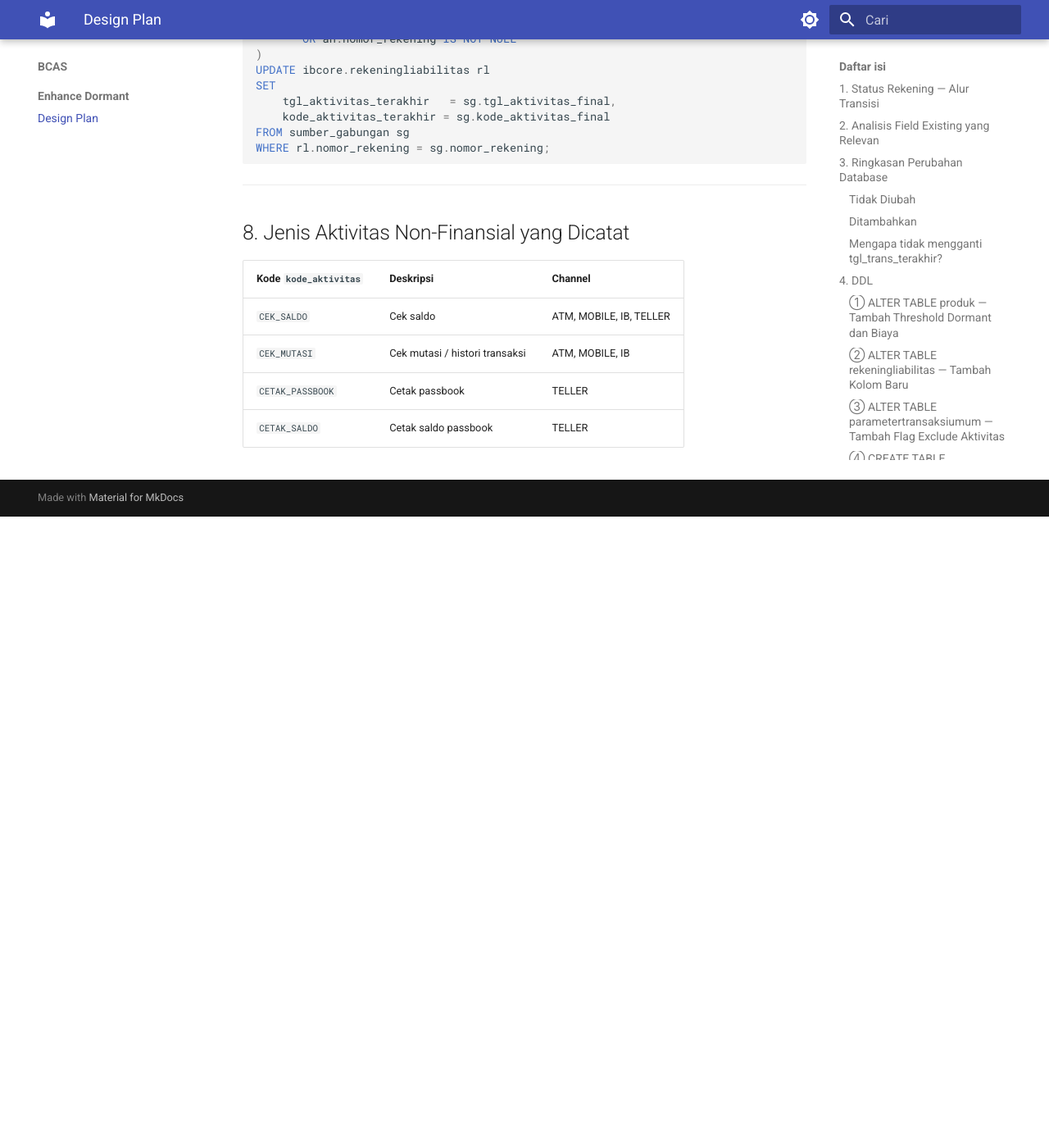
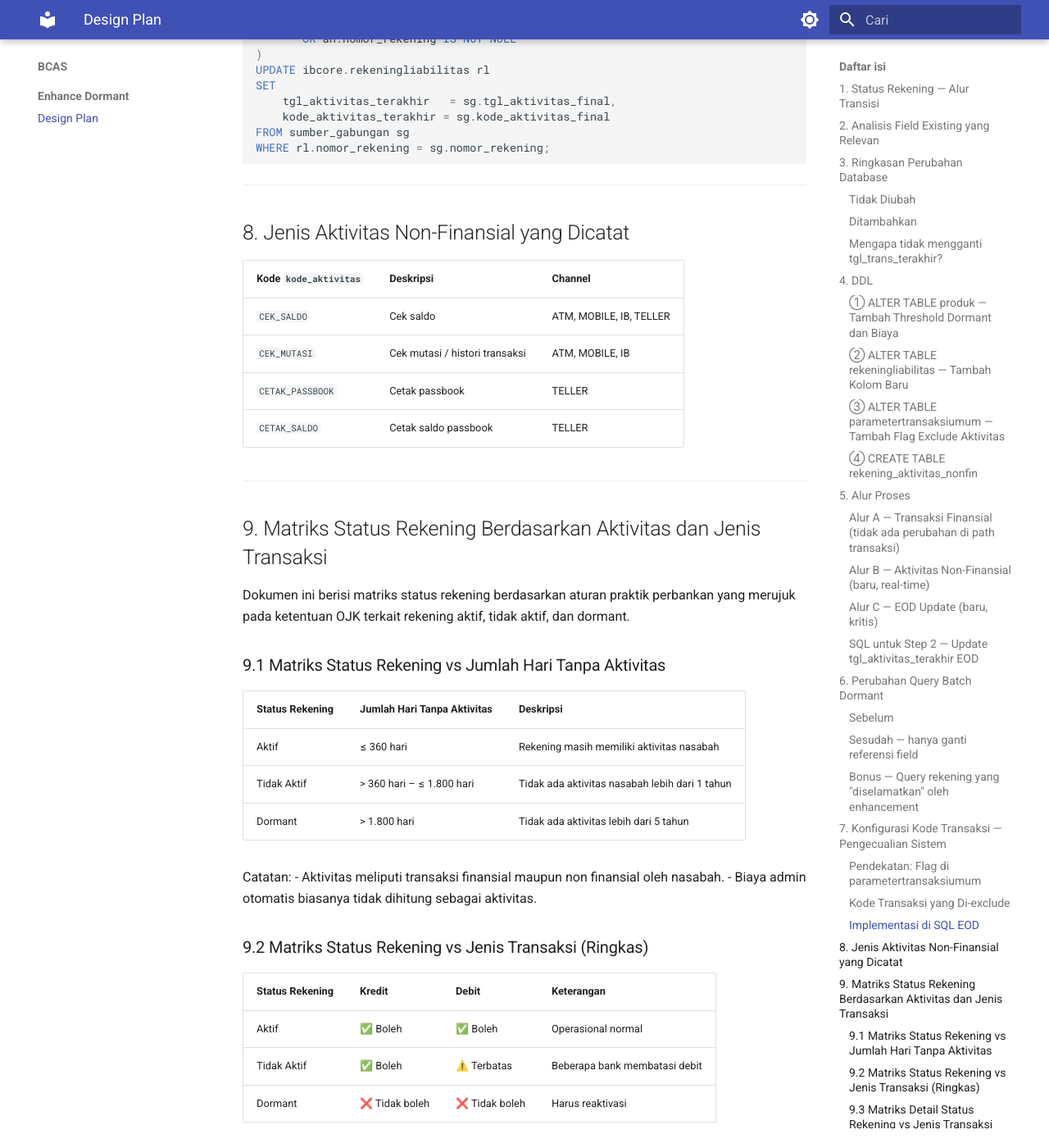
Before and after one commit to wisnu/ibank-docs, an MkDocs documentation site: the page built from docs/bcas/enhance_dormant/Design Plan.md, in a window 1280 px wide and 1400 px high, scrolled down 11481 px. Shown: the whole window at 82% size. Built offline with MkDocs 1.6.1 and Material for MkDocs 9.7.7, drawn with Linux system fonts in a browser that asks for light colours; before the commit the page ends 12111 px from its top, so only the background shows below that; some of the changed text lies outside the part shown.

Commit message:
docs: Add detailed matrices for account status based on inactivity and transaction types.

```diff
--- a/docs/bcas/enhance_dormant/Design Plan.md
+++ b/docs/bcas/enhance_dormant/Design Plan.md
@@ -455,3 +455,58 @@ WHERE rl.nomor_rekening = sg.nomor_rekening;
 | `CEK_MUTASI` | Cek mutasi / histori transaksi | ATM, MOBILE, IB |
 | `CETAK_PASSBOOK` | Cetak passbook | TELLER |
 | `CETAK_SALDO` | Cetak saldo passbook | TELLER |
+
+---
+
+## 9. Matriks Status Rekening Berdasarkan Aktivitas dan Jenis Transaksi
+
+Dokumen ini berisi matriks status rekening berdasarkan aturan praktik perbankan yang merujuk pada ketentuan OJK terkait rekening aktif, tidak aktif, dan dormant.
+
+### 9.1 Matriks Status Rekening vs Jumlah Hari Tanpa Aktivitas
+
+| Status Rekening | Jumlah Hari Tanpa Aktivitas | Deskripsi |
+|---|---|---|
+| Aktif | ≤ 360 hari | Rekening masih memiliki aktivitas nasabah |
+| Tidak Aktif | > 360 hari – ≤ 1.800 hari | Tidak ada aktivitas nasabah lebih dari 1 tahun |
+| Dormant | > 1.800 hari | Tidak ada aktivitas lebih dari 5 tahun |
+
+Catatan:
+- Aktivitas meliputi transaksi finansial maupun non finansial oleh nasabah.
+- Biaya admin otomatis biasanya tidak dihitung sebagai aktivitas.
+
+### 9.2 Matriks Status Rekening vs Jenis Transaksi (Ringkas)
+
+| Status Rekening | Kredit | Debit | Keterangan |
+|---|---|---|---|
+| Aktif | ✅ Boleh | ✅ Boleh | Operasional normal |
+| Tidak Aktif | ✅ Boleh | ⚠️ Terbatas | Beberapa bank membatasi debit |
+| Dormant | ❌ Tidak boleh | ❌ Tidak boleh | Harus reaktivasi |
+
+### 9.3 Matriks Detail Status Rekening vs Jenis Transaksi
+
+| Jenis Transaksi | Aktif | Tidak Aktif | Dormant | Keterangan |
+|---|---|---|---|---|
+| Setor Tunai (Teller) | ✅ | ✅ | ❌ | Biasanya boleh untuk reaktivasi |
+| Tarik Tunai (Teller) | ✅ | ❌ | ❌ | Harus aktivasi dulu |
+| Transfer Masuk | ✅ | ✅ | ❌ | Umumnya masih diperbolehkan |
+| Transfer Keluar | ✅ | ❌ | ❌ | Debit biasanya dibatasi |
+| Pindah Buku (Rekening Kredit) | ✅ | ✅ | ❌ | Sebagai rekening penerima dana |
+| Pindah Buku (Rekening Debet) | ✅ | ❌ | ❌ | Sebagai rekening sumber dana |
+| Setor Tunai via ATM/CDM | ✅ | ❌ | ❌ | Tergantung kebijakan bank |
+| Tarik Tunai ATM | ✅ | ❌ | ❌ | Umumnya diblok |
+| Pembayaran (bill payment) | ✅ | ❌ | ❌ | Debit transaksi |
+| Autodebit | ✅ | ❌ | ❌ | Biasanya dihentikan jika dormant |
+| BI-FAST / Online Transfer | ✅ | ❌ | ❌ | Termasuk debit |
+| Debet Kredit Umum (Rekening Kredit) | ✅ | ✅ | ⚠️ | Sebagai rekening penerima dana boleh dengan override |
+| Debet Kredit Umum (Rekening Debet) | ✅ | ⚠️ | ⚠️ | Sebagai rekening sumber dana boleh dengan override |
+| Transaksi Umum (Rekening Kredit) | ✅ | ✅ | ⚠️ | Sebagai rekening penerima dana boleh dengan override |
+| Transaksi Umum (Rekening Debet) | ✅ | ⚠️ | ⚠️ | Sebagai rekening sumber dana boleh dengan override |
+| Cek Saldo / Inquiry | ✅ | ✅ | ❌ | Kadang digunakan untuk reaktivasi |
+
+Keterangan simbol:
+
+| Simbol | Arti |
+|---|---|
+| ✅ | Diperbolehkan |
+| ⚠️ | Terbatas / tergantung kebijakan bank |
+| ❌ | Tidak diperbolehkan |
```
